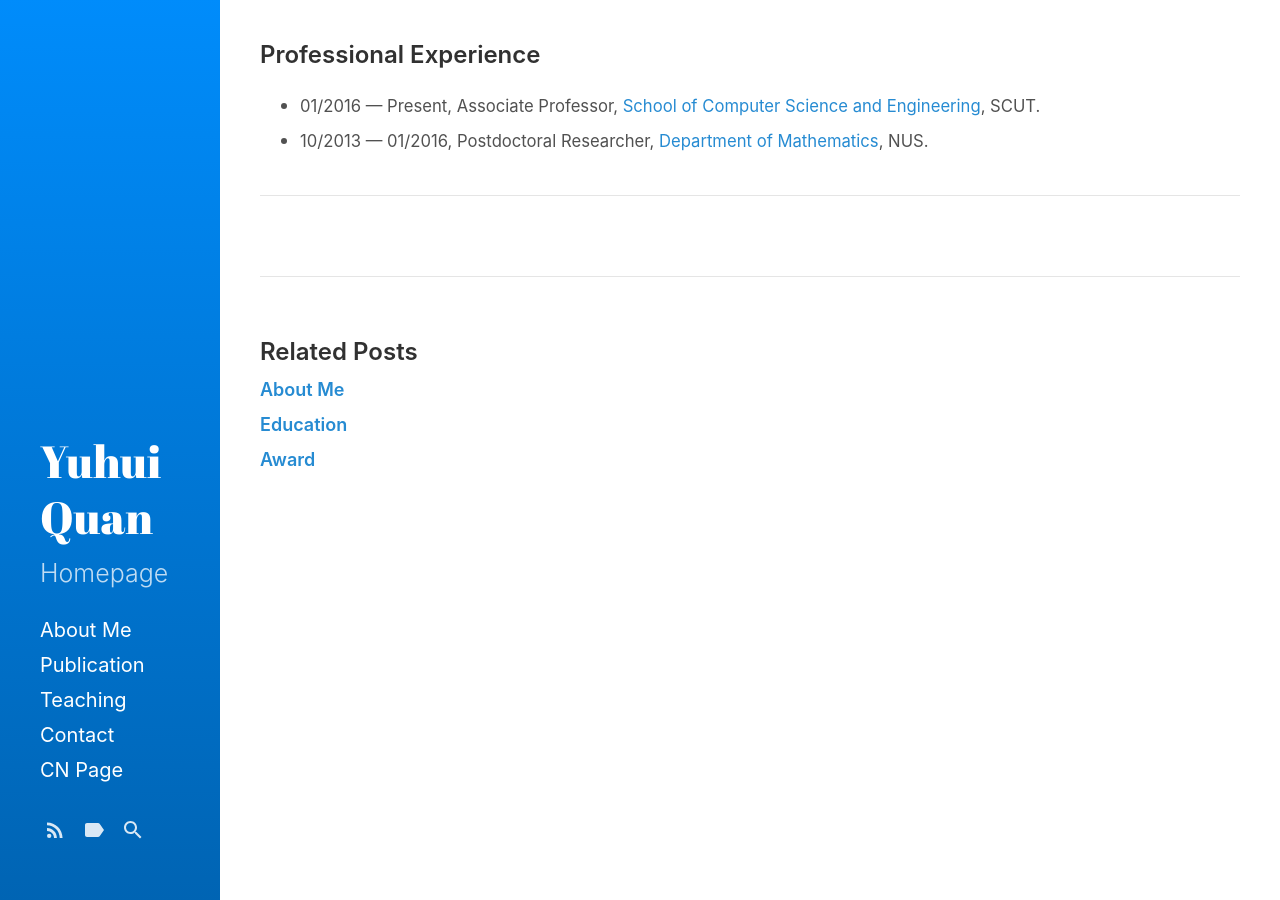
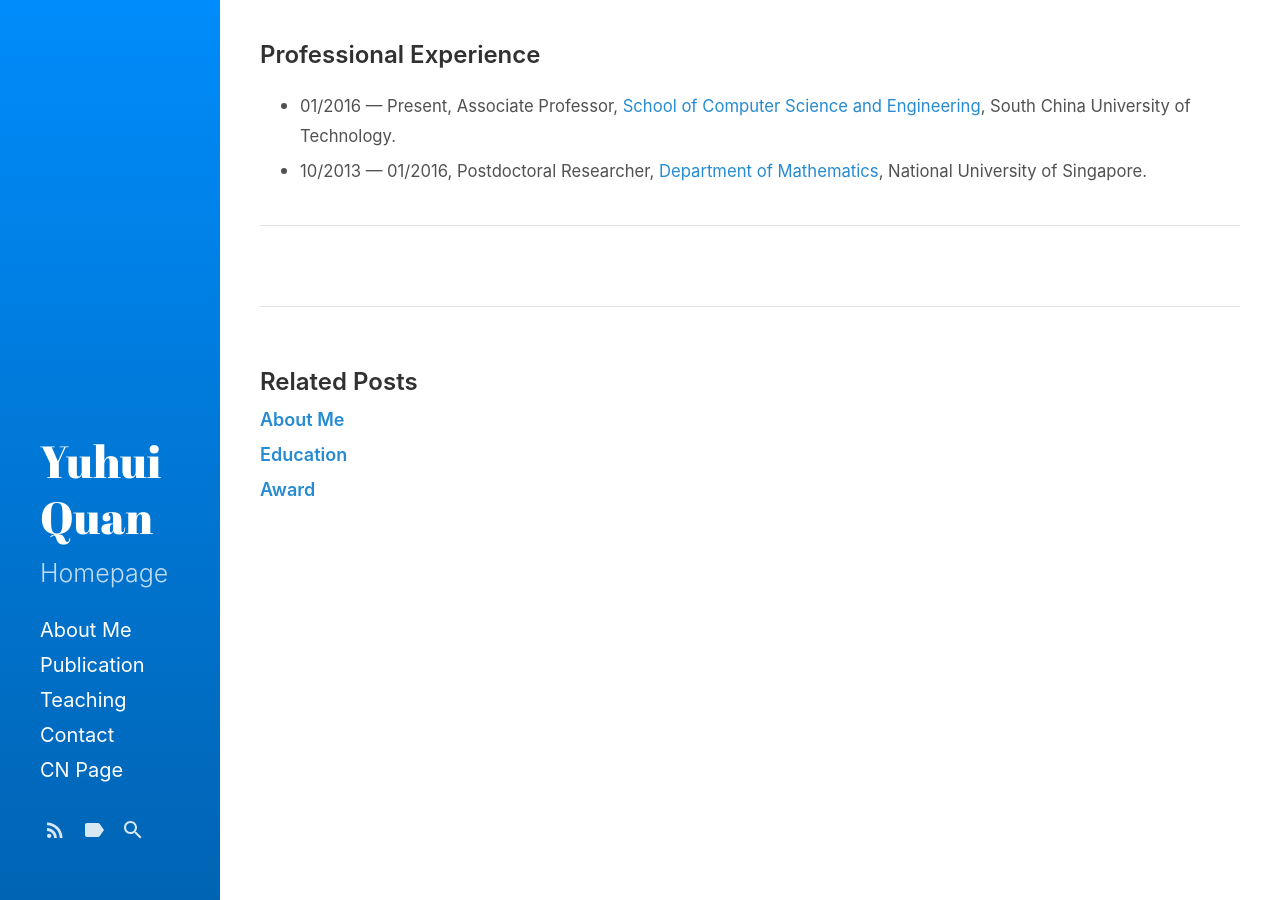
Before and after one commit to csyhquan/csyhquan.github.io, a Jekyll site: the page built from _posts/2020-5-30-a_experience.md, in a window 1280 px wide. Built offline with Jekyll 4.4.1, drawn with Linux system fonts in a browser that asks for light colours.

Commit message:
Update 2020-5-30-a_experience.md

```diff
--- a/_posts/2020-5-30-a_experience.md
+++ b/_posts/2020-5-30-a_experience.md
@@ -4,6 +4,6 @@ title: Professional Experience
 ---
 
 <ul>
-<li><span style="font-size: 100%;"><small>01/2016 &#8212; Present,  Associate Professor, <a href="http://www2.scut.edu.cn/cs/">School of Computer Science and Engineering</a>, SCUT.</small></span></li>
-<li><span style="font-size: 100%;"><small>10/2013 &#8212; 01/2016, Postdoctoral Researcher, <a href="http://ww1.math.nus.edu.sg/">Department of Mathematics</a>, NUS.</small></span></li>
+<li><span style="font-size: 100%;"><small>01/2016 &#8212; Present,  Associate Professor, <a href="http://www2.scut.edu.cn/cs/">School of Computer Science and Engineering</a>, South China University of Technology.</small></span></li>
+<li><span style="font-size: 100%;"><small>10/2013 &#8212; 01/2016, Postdoctoral Researcher, <a href="http://ww1.math.nus.edu.sg/">Department of Mathematics</a>, National University of Singapore.</small></span></li>
 </ul>
```
